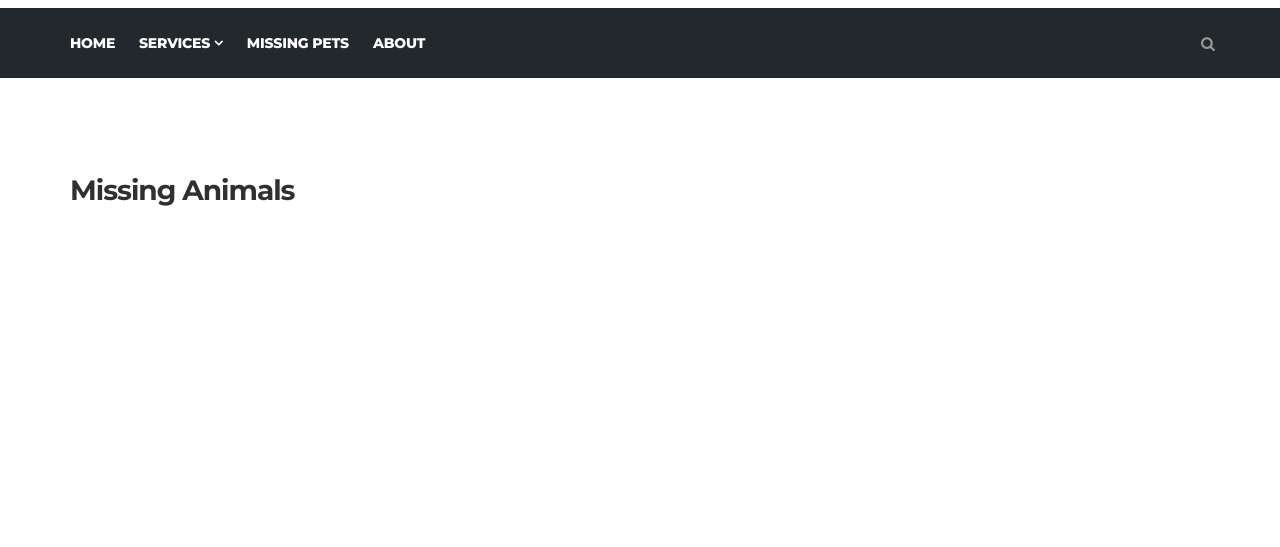
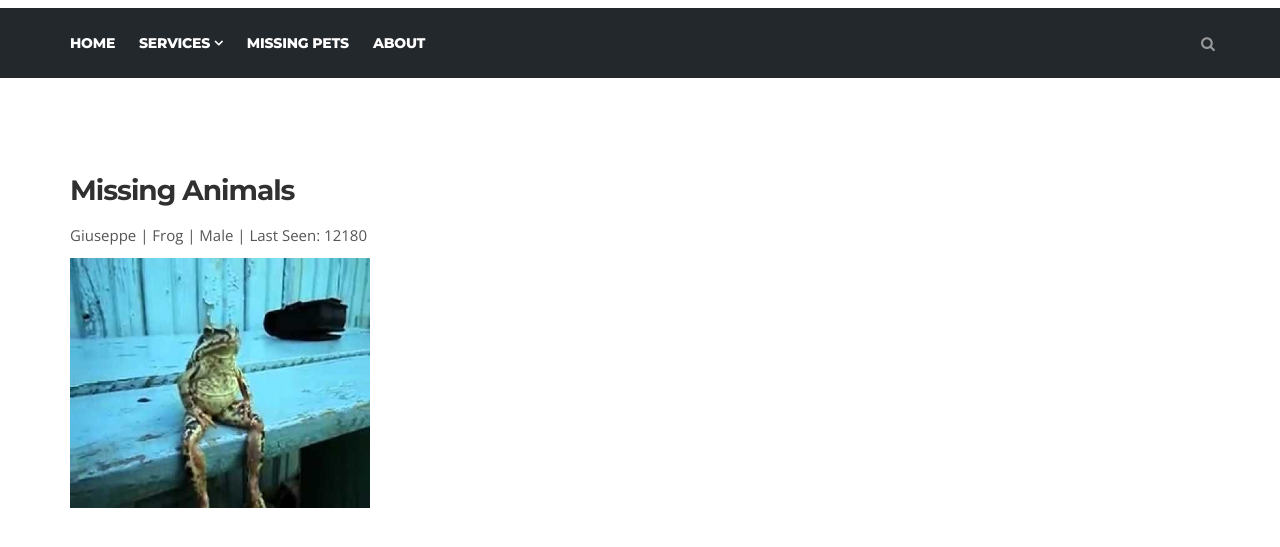
Before and after one commit to splanco/hackrpi2019, a website: page Public/news-single.html in a window 1280 px wide. Shown: the part 107-654 px from the top of the page. Drawn offline with nearby package versions, Linux system fonts and the light colour scheme; some packages are replaced by stand-ins of ours; files whose address does not match are found by name.

Commit message:
Updated missing

```diff
--- a/Public/news-single.html
+++ b/Public/news-single.html
@@ -162,9 +162,8 @@
                                     <a href="#">Missing Animals</a>
                                 </h2>
                             </div><!-- header end -->
-
-
-
+                            <p>Giuseppe | Frog | Male | Last Seen: 12180</p>
+                            <img src = "images/phrog.jpg" style="height:250px;width:300px" alt=""></img>
 
                         </div><!-- post-body end -->
                     </div><!-- post content end -->
```
Also changed, not shown: Public/images/phrog.jpg (added).
